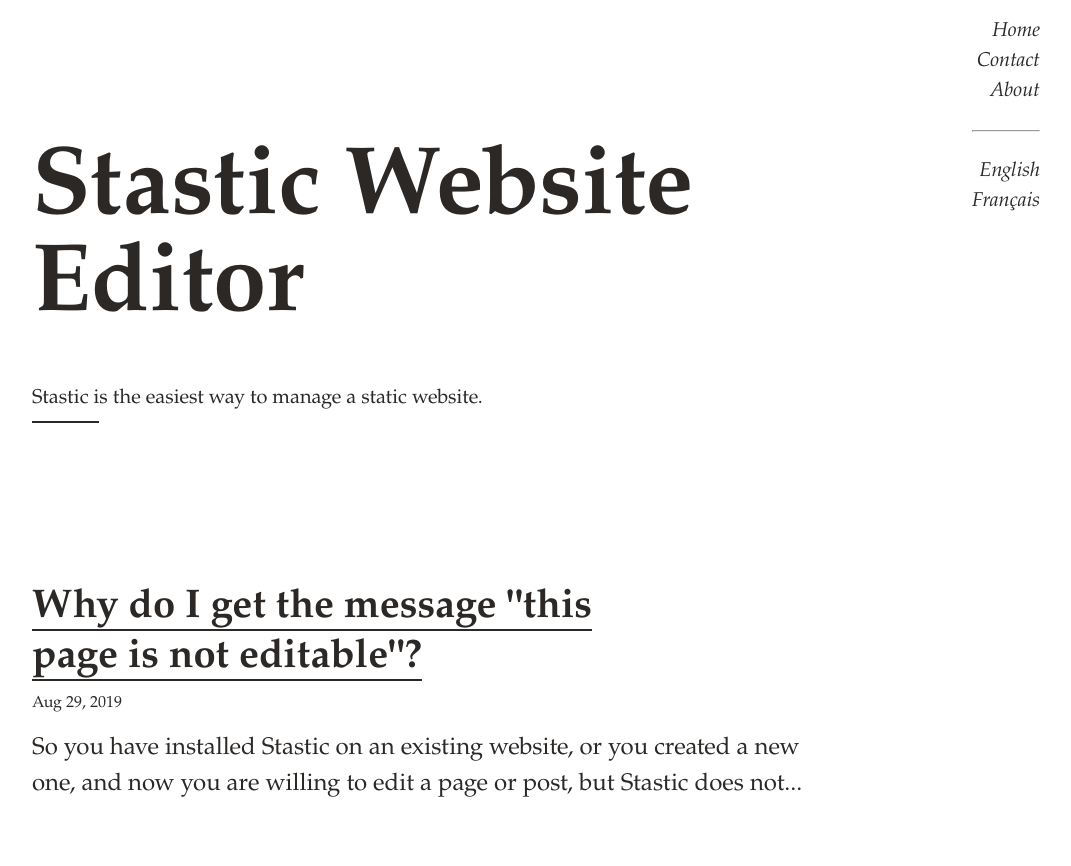
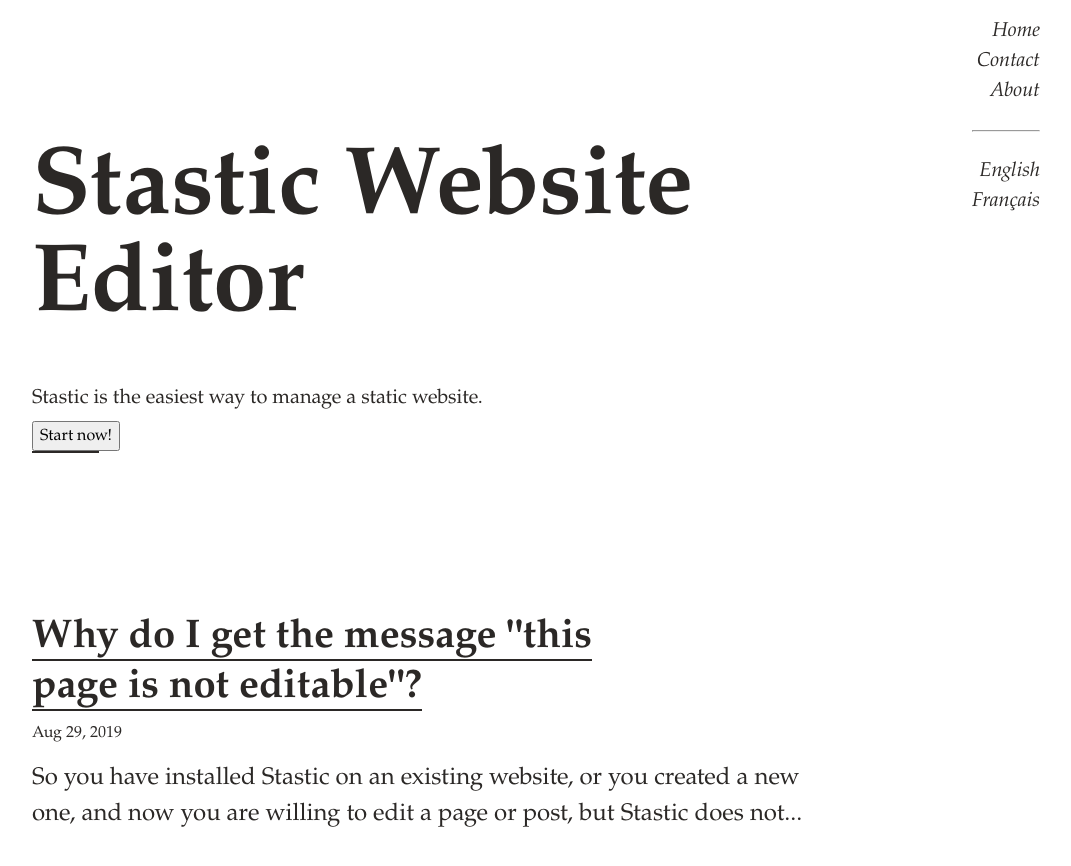
Before and after one commit to lexoyo/www.stastic.net, a Jekyll site: the page built from index.md, in a window 1280 px wide and 900 px high. Shown: the top 866 px of the window, without its empty margins (208-1279 px from the left). Built offline with Jekyll 4.4.1, drawn with Linux system fonts in a browser that asks for light colours; comment, search, counter and statistics services are not loaded.

Commit message:
Create index.md

```diff
--- a/index.md
+++ b/index.md
@@ -11,6 +11,7 @@
 
 	<div class="clearfix mb-4 py-1">
 		<p class="h4 lh-condensed font-smoothing">{{ site.description }}</p>
+                <button>Start now!</button>
 		<div class="col-1 sm-width-full border-top-thick">
 		</div>
 	</div>
```
